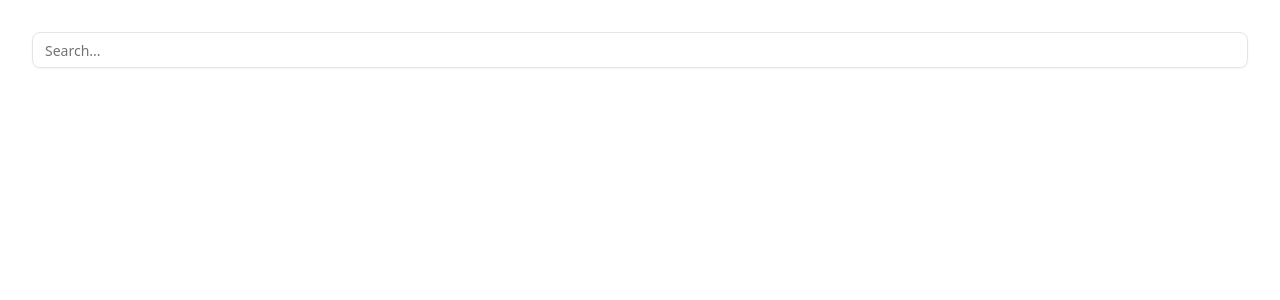
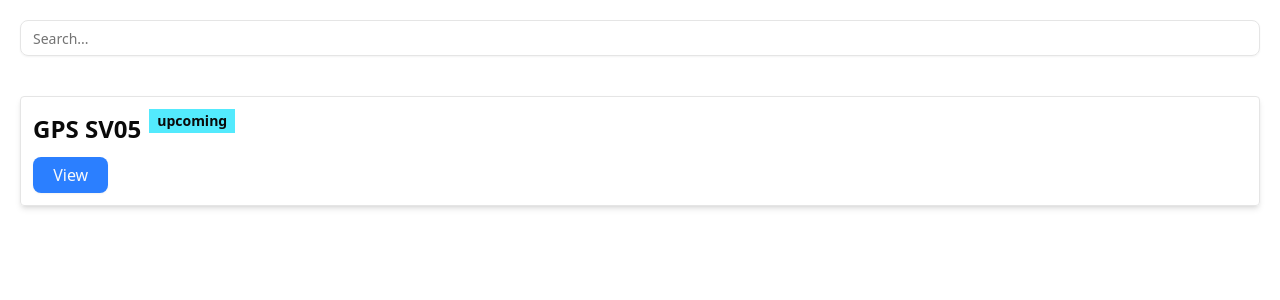
Before and after one commit to jnous-5/code-test-react-vite, a React (Vite) app: page / in a window 1280 px wide. Shown: the top 300 px of the page. Built offline with nearby package versions, Linux system fonts and the light colour scheme.

Commit message:
Create launch item component

```diff
--- a/src/App.tsx
+++ b/src/App.tsx
@@ -1,13 +1,41 @@
 import { JSX } from "react";
-import "./App.css";
 import { Input } from "src/components/ui/input";
+import { Button } from "src/components/ui/button";
+import { cn } from "src/lib/utils";
+
+interface ItemProps {
+  name: string;
+  status: "upcoming" | "success" | "failed";
+}
+function Item({ name, status }: ItemProps): JSX.Element {
+  return (
+    <div className="p-3 border rounded shadow-md">
+      <div className="flex py-1 mb-2 gap-2 font-bold text-2xl items-start">
+        {name}
+        <div
+          className={cn(
+            "text-sm px-2 py-[2px] -mt-1",
+            status === "upcoming" ? "bg-cyan-300" : "",
+            status === "success" ? "bg-green-300" : "",
+            status === "failed" ? "bg-red-300" : ""
+          )}
+        >
+          {status}
+        </div>
+      </div>
+      <Button className="!bg-blue-500">View</Button>
+    </div>
+  );
+}
 
 export default function App(): JSX.Element {
   return (
-    <div className="container">
-      <div className="">
+    <div className="container p-5 m-auto">
+      <div className="mb-10">
         <Input type="text" placeholder="Search..." />
       </div>
+
+      <Item name="GPS SV05" status="upcoming" />
     </div>
   );
 }
```
